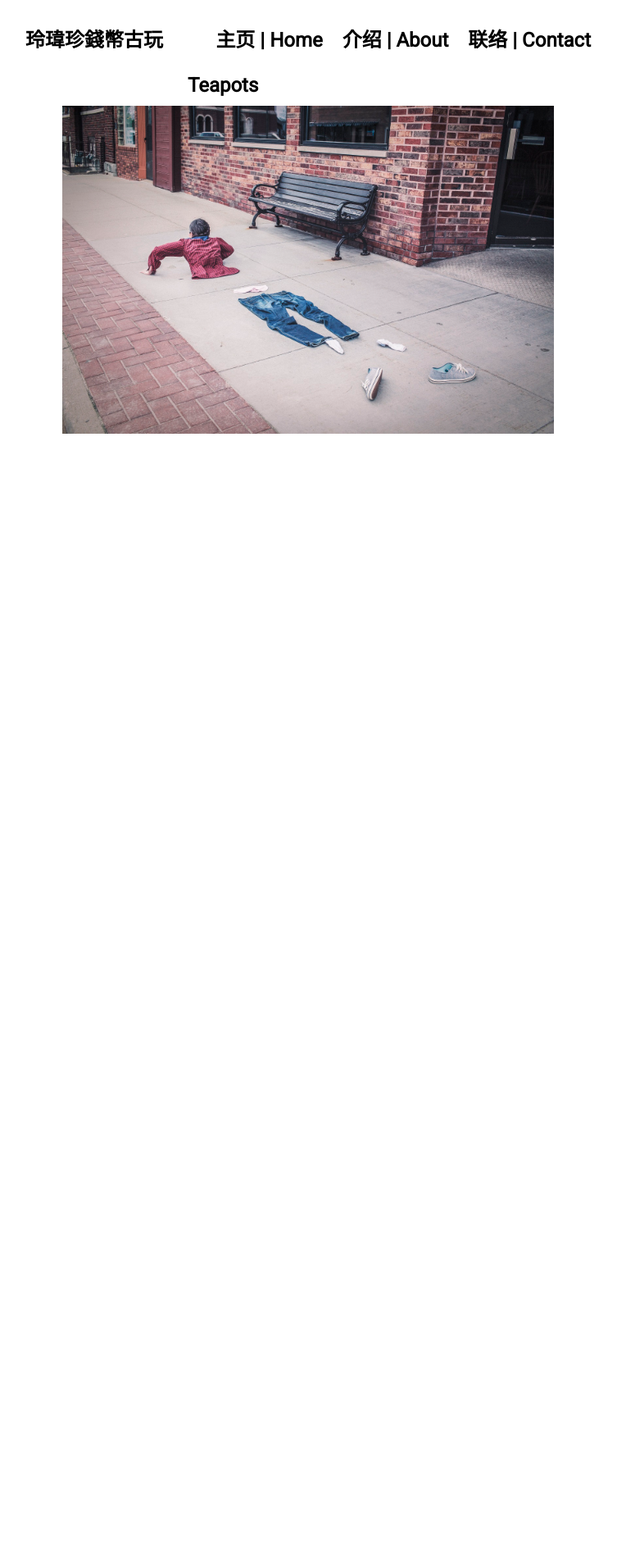
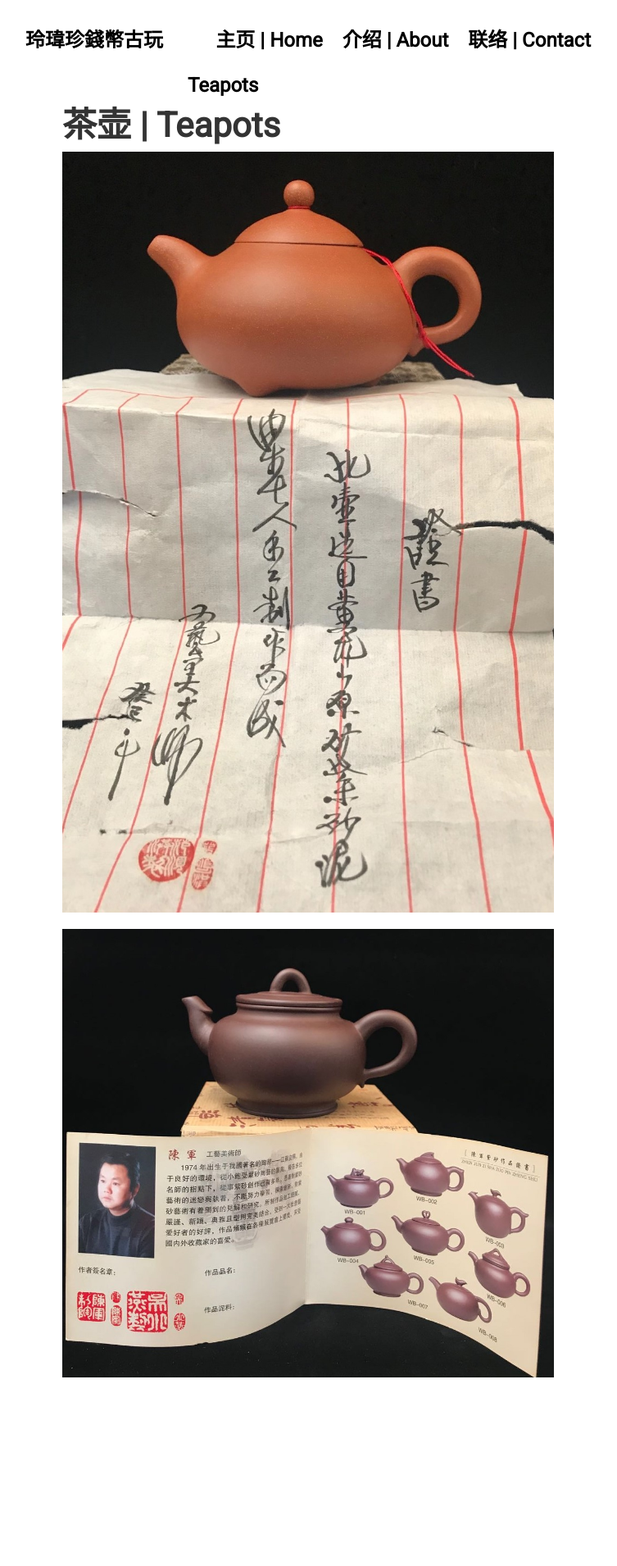
Before and after one commit to jellingwei/jellingwei.github.io, a Jekyll site: the page built from projects/teapots.md, in a window 1280 px wide. Shown: the whole page at 82% size, without its empty margins (264-1017 px from the left). Built offline with Jekyll 4.4.1, drawn with Linux system fonts in a browser that asks for light colours; nearby versions of some CDN libraries; before the commit the page ends 900 px from its top, so only the background shows below that.

Commit message:
Update teapots.md

```diff
--- a/projects/teapots.md
+++ b/projects/teapots.md
@@ -3,5 +3,6 @@ layout: post
 title: 'Teapots'
 ---
 
-
-{% include image.html image="projects/proj-3/clothes.jpg" %}
+## 茶壶 | Teapots
+{% include image.html image="projects/teapots/teapot2.jpg" %}
+{% include image.html image="projects/teapots/teapot3.jpg" %}
```
